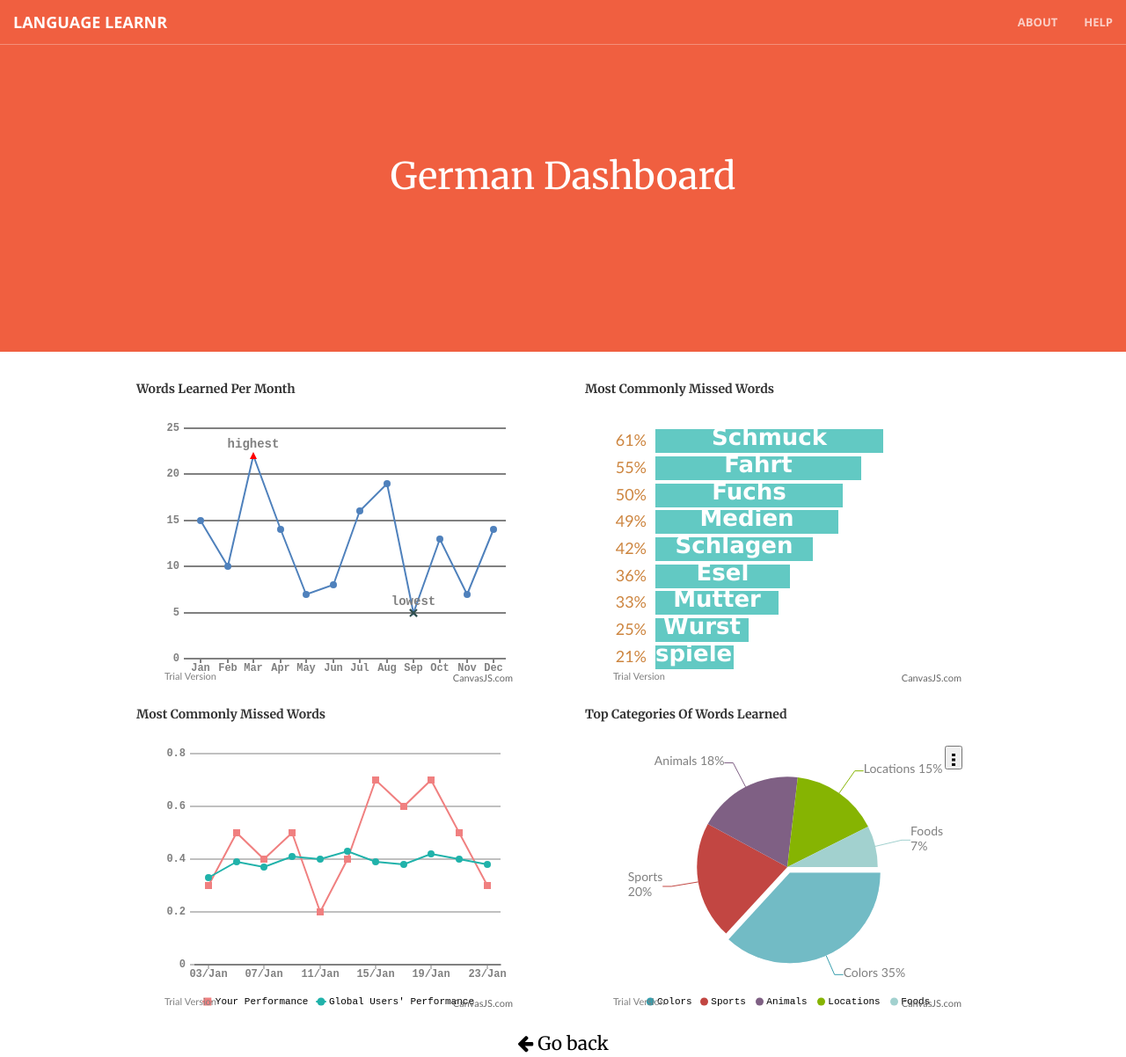
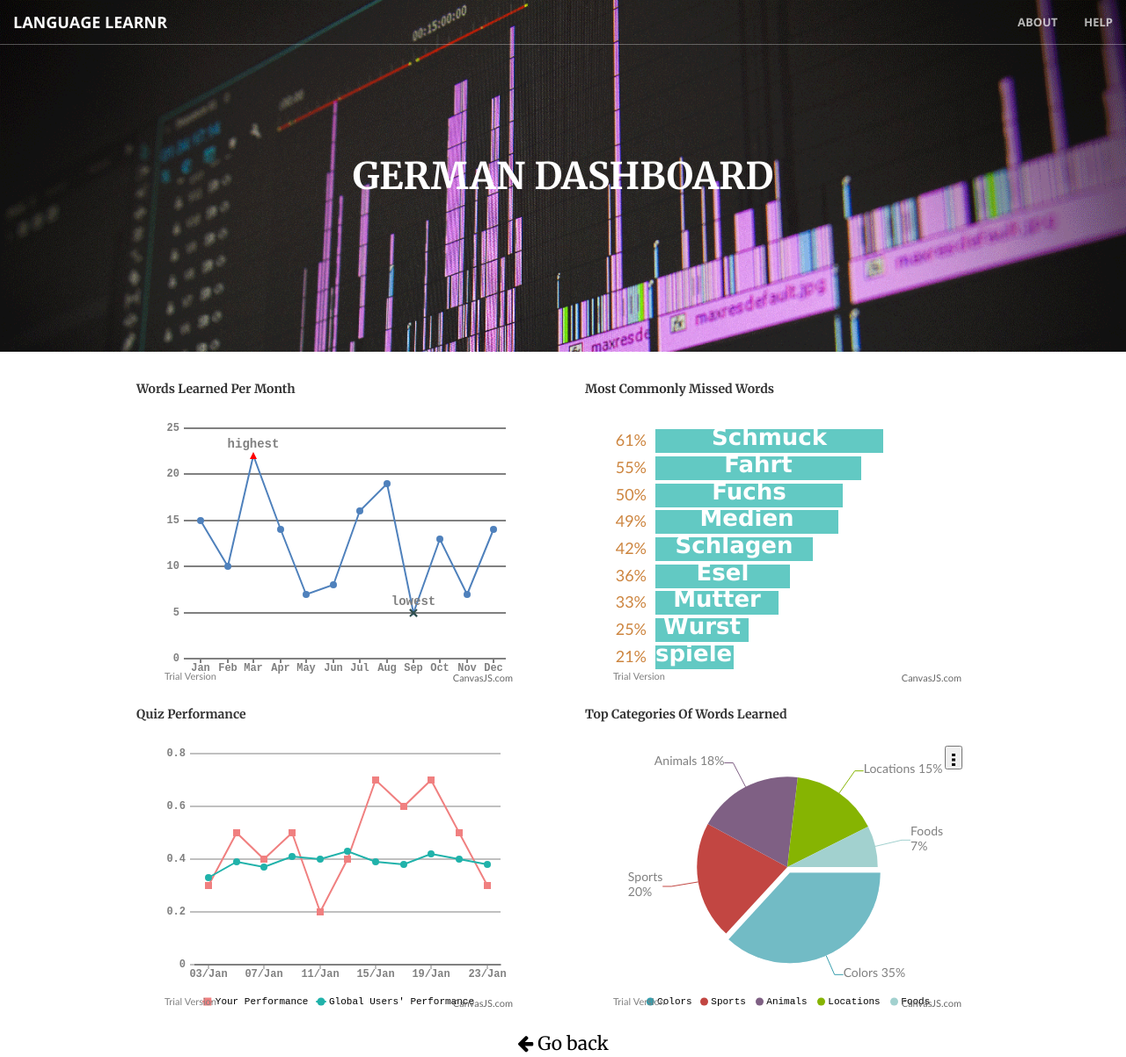
Before and after one commit to clui951/LanguageLearnr, a website: page german_dashboards.html in a window 1280 px wide. Shown: the whole page at 88% size. Drawn offline with nearby package versions, Linux system fonts and the light colour scheme.

Commit message:
Some polishing

```diff
--- a/css/custom.css
+++ b/css/custom.css
@@ -118,7 +118,8 @@ header {
 }
 
 #dash-header {
-	background: #F05F40;
+	background: url('../img/dash-header.png');
+	background-size: cover;
 }
 
 .content {
@@ -133,6 +134,7 @@ header {
 	font-size: 3em;
 	text-align: center;
 	margin: 1em;
+	font-weight: 700;
 }
 
 .left, .right {
--- a/german_dashboards.html
+++ b/german_dashboards.html
@@ -70,7 +70,7 @@
   <header id="dash-header">
       <div class="header-content">
           <div class="header-content-inner">
-              <div class="title">German Dashboard</div>
+              <div class="title">GERMAN DASHBOARD</div>
           </div>
       </div>
   </header>
@@ -86,7 +86,7 @@
     </div>
 
     <div class="left">
-      <label>Most Commonly Missed Words</label>
+      <label>Quiz Performance</label>
       <div id="chartContainer3"></div>
     </div>
     <div class="right">
@@ -121,7 +121,6 @@
         valueFormatString: "MMM",
         interval:1,
         intervalType: "month"
-
       },
       axisY:{
         includeZero: false
```
Also changed, not shown: german_flashcards_1a.html (+1 -1 lines), german_flashcards_1b.html (+1 -1 lines), german_flashcards_2a.html (+1 -1 lines), german_flashcards_2b.html (+1 -1 lines), img/abstract.jpg (added), img/dash-header.png (added).
